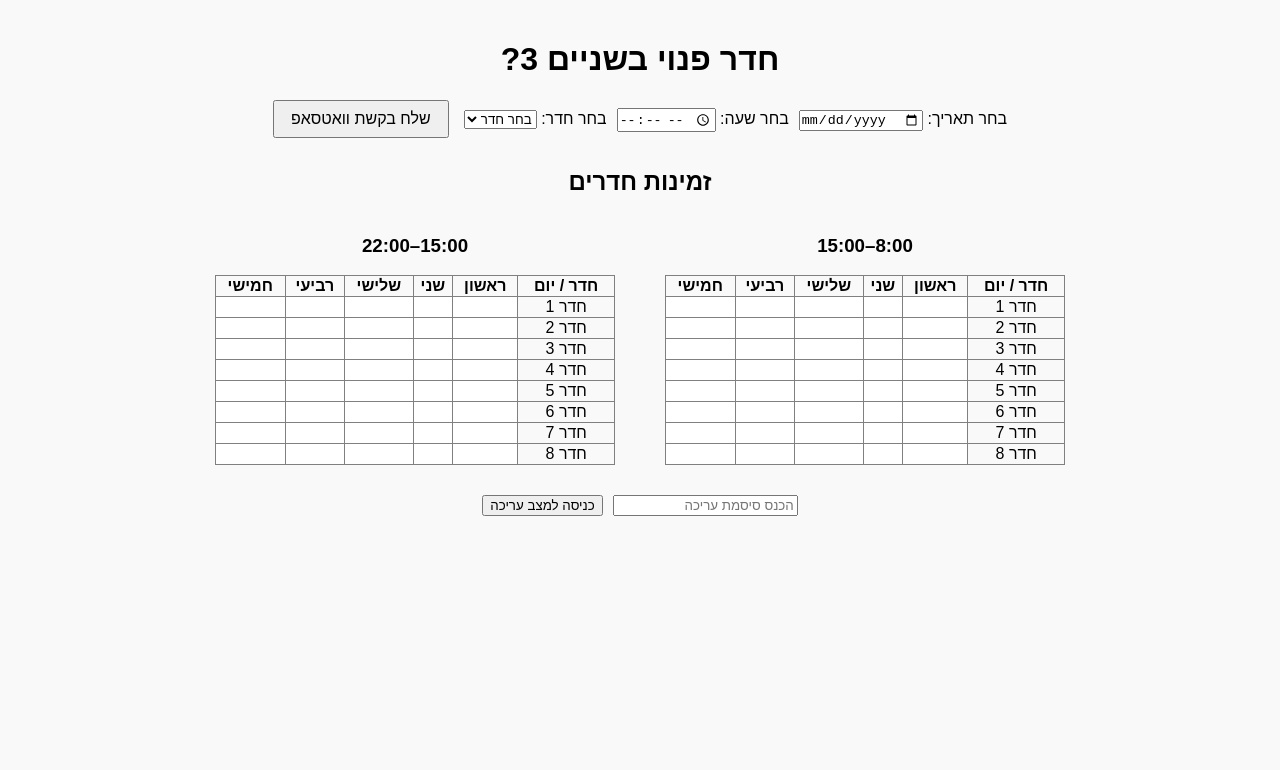
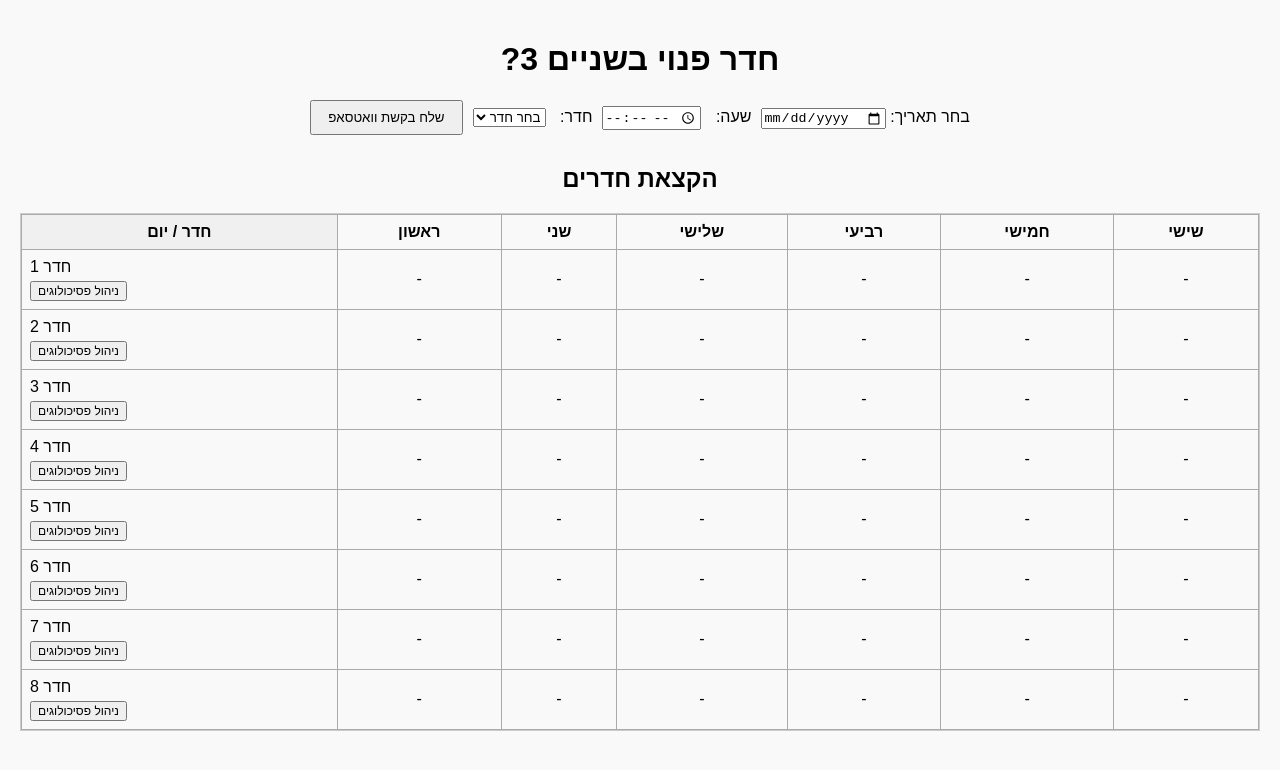
Before and after one commit to TomerAin/Room-Availability, a React (Create React App) app: page / in a window 1280 px wide. Shown: the top 770 px of the page. Built offline with nearby package versions, Linux system fonts and the light colour scheme.

Commit message:
Update App.jsx

```diff
--- a/src/App.jsx
+++ b/src/App.jsx
@@ -1,230 +1,144 @@
+// src/App.jsx
 import { useState, useEffect } from "react";
+import "./index.css";
 
-const defaultRoomPsychologists = {
-  1: ["דנה", "יואב", "מיכל"],
-  2: ["עדי", "רונית", "אבי"],
-  3: ["ליאור", "חגית", "נועה"],
-  4: ["תומר", "שירה", "אביגיל"],
-  5: ["אורי", "נעם", "גילי"],
-  6: ["מאיה", "עמרי", "איילת"],
-  7: ["טל", "דניאלה", "עמית"],
-  8: ["רוני", "גיתית", "שאול"],
-};
-
-const rooms = [1, 2, 3, 4, 5, 6, 7, 8];
-const days = ["ראשון", "שני", "שלישי", "רביעי", "חמישי"];
-const parts = ["8:00–15:00", "15:00–22:00"];
+const days = ["ראשון", "שני", "שלישי", "רביעי", "חמישי", "שישי"];
+const rooms = Array.from({ length: 8 }, (_, i) => i + 1);
 
 function App() {
   const [date, setDate] = useState("");
-  const [time, setTime] = useState("");
+  const [hour, setHour] = useState("");
   const [room, setRoom] = useState("");
-  const [schedule, setSchedule] = useState(() => JSON.parse(localStorage.getItem("roomSchedule") || "{}"));
-  const [editMode, setEditMode] = useState(false);
-  const [password, setPassword] = useState("");
-  const [showManage, setShowManage] = useState(false);
-  const [roomPsychologists, setRoomPsychologists] = useState(() =>
-    JSON.parse(localStorage.getItem("roomPsychologists") || JSON.stringify(defaultRoomPsychologists))
-  );
-  const [selectedManageRoom, setSelectedManageRoom] = useState(1);
-  const [newPsychologist, setNewPsychologist] = useState("");
+  const [psychologists, setPsychologists] = useState(() => {
+    const saved = localStorage.getItem("psychologists");
+    return saved ? JSON.parse(saved) : {};
+  });
+
+  const [editRoom, setEditRoom] = useState(null);
+  const [newName, setNewName] = useState("");
 
   useEffect(() => {
-    localStorage.setItem("roomSchedule", JSON.stringify(schedule));
-  }, [schedule]);
-
-  useEffect(() => {
-    localStorage.setItem("roomPsychologists", JSON.stringify(roomPsychologists));
-  }, [roomPsychologists]);
+    localStorage.setItem("psychologists", JSON.stringify(psychologists));
+  }, [psychologists]);
 
   const handleSubmit = () => {
-    if (!date || !room || !time) {
+    if (!date || !room || !hour) {
       alert("אנא מלא את כל השדות");
       return;
     }
-    const message = `שלום, האם חדר ${room} פנוי בתאריך ${date} בשעה ${time}?`;
+    const message = `שלום, האם חדר ${room} פנוי בתאריך ${date} בשעה ${hour}?`;
     const encodedMessage = encodeURIComponent(message);
     window.open(`https://wa.me/?text=${encodedMessage}`, "_blank");
   };
 
-  const handleCellClick = (day, roomNum, partIndex) => {
-    if (!editMode) return;
-    const key = `${day}-${roomNum}-${partIndex}`;
-    const options = roomPsychologists[roomNum] || [];
-    const current = schedule[key] || "";
-
-    const newValue = prompt(
-      `בחר פסיכולוג לחדר ${roomNum} ביום ${day} (${parts[partIndex]}):\n\n${options.join(", ")}`,
-      current
-    );
-
-    if (newValue === null) return;
-
-    if (options.includes(newValue)) {
-      setSchedule((prev) => ({ ...prev, [key]: newValue }));
-    } else if (newValue.trim() === "") {
-      setSchedule((prev) => {
-        const updated = { ...prev };
-        delete updated[key];
+  const handleAddPsychologist = () => {
+    if (!newName.trim()) return;
+    setPsychologists((prev) => {
+      const updated = {
+        ...prev,
+        [editRoom]: [...(prev[editRoom] || []), newName.trim()],
+      };
+      localStorage.setItem("psychologists", JSON.stringify(updated));
       return updated;
     });
-    } else {
-      alert("השם לא מופיע ברשימת הפסיכולוגים של החדר הזה.");
-    }
+    setNewName("");
   };
 
-  const handleLogin = () => {
-    if (password === "admin123") {
-      setEditMode(true);
-      setPassword("");
-    } else {
-      alert("סיסמה שגויה");
-    }
+  const handleRemovePsychologist = (index) => {
+    setPsychologists((prev) => {
+      const updated = {
+        ...prev,
+        [editRoom]: prev[editRoom].filter((_, i) => i !== index),
       };
-
-  const addPsychologist = () => {
-    if (!newPsychologist.trim()) return;
-    setRoomPsychologists((prev) => ({
-      ...prev,
-      [selectedManageRoom]: [...(prev[selectedManageRoom] || []), newPsychologist.trim()],
-    }));
-    setNewPsychologist("");
-  };
-
-  const removePsychologist = (name) => {
-    setRoomPsychologists((prev) => ({
-      ...prev,
-      [selectedManageRoom]: prev[selectedManageRoom].filter((p) => p !== name),
-    }));
+      localStorage.setItem("psychologists", JSON.stringify(updated));
+      return updated;
+    });
   };
 
   return (
-    <div dir="rtl" style={{ fontFamily: "Arial", textAlign: "center", padding: "20px" }}>
-      <h1>חדר פנוי בשניים 3?</h1>
+    <div dir="rtl" style={{ fontFamily: "Arial", padding: "20px" }}>
+      <h1 style={{ textAlign: "center" }}>חדר פנוי בשניים 3?</h1>
 
-      {/* בקשת וואטסאפ */}
-      <div style={{ marginBottom: "30px" }}>
+      <div style={{ marginBottom: "20px", textAlign: "center" }}>
         <label>בחר תאריך: </label>
         <input type="date" value={date} onChange={(e) => setDate(e.target.value)} />
-
-        <label style={{ marginRight: "10px" }}>בחר שעה: </label>
-        <input type="time" value={time} onChange={(e) => setTime(e.target.value)} />
-
-        <label style={{ marginRight: "10px" }}>בחר חדר: </label>
+        <label style={{ marginInline: "10px" }}>שעה: </label>
+        <input type="time" value={hour} onChange={(e) => setHour(e.target.value)} />
+        <label style={{ marginInline: "10px" }}>חדר: </label>
         <select value={room} onChange={(e) => setRoom(e.target.value)}>
           <option value="">בחר חדר</option>
           {rooms.map((r) => (
             <option key={r} value={r}>חדר {r}</option>
           ))}
         </select>
-
-        <button onClick={handleSubmit} style={{ marginRight: "15px", padding: "8px 16px", fontSize: "16px" }}>
+        <button onClick={handleSubmit} style={{ padding: "8px 16px", marginRight: "10px" }}>
           שלח בקשת וואטסאפ
         </button>
       </div>
 
-      {/* טבלת חדרים */}
-      {!showManage && (
-        <>
-          <h2>זמינות חדרים</h2>
-          <div style={{ display: "flex", justifyContent: "center", flexWrap: "wrap", gap: "50px" }}>
-            {parts.map((partLabel, partIndex) => (
-              <div key={partIndex}>
-                <h3>{partLabel}</h3>
-                <table border="1" style={{ borderCollapse: "collapse", direction: "rtl", minWidth: "400px" }}>
+      <h2 style={{ textAlign: "center", marginTop: "30px" }}>הקצאת חדרים</h2>
+      <div style={{ overflowX: "auto", border: "1px solid #ccc", direction: "ltr" }}>
+        <table style={{ borderCollapse: "collapse", width: "100%" }}>
           <thead>
             <tr>
-                      <th>חדר / יום</th>
+              <th style={{ border: "1px solid #aaa", padding: "8px", background: "#f0f0f0" }}>חדר / יום</th>
               {days.map((day) => (
-                        <th key={day}>{day}</th>
+                <th key={day} style={{ border: "1px solid #aaa", padding: "8px" }}>{day}</th>
               ))}
             </tr>
           </thead>
           <tbody>
             {rooms.map((roomNum) => (
               <tr key={roomNum}>
-                        <td>חדר {roomNum}</td>
-                        {days.map((day) => {
-                          const key = `${day}-${roomNum}-${partIndex}`;
-                          const current = schedule[key] || "";
-                          return (
-                            <td
-                              key={day}
-                              onClick={() => handleCellClick(day, roomNum, partIndex)}
-                              style={{
-                                cursor: editMode ? "pointer" : "default",
-                                padding: "5px",
-                                backgroundColor: editMode ? "#f0f0f0" : "white",
-                              }}
+                <td style={{ border: "1px solid #aaa", padding: "8px", background: "#f9f9f9" }}>
+                  חדר {roomNum}
+                  <br />
+                  <button
+                    style={{ marginTop: "5px", fontSize: "12px" }}
+                    onClick={() => setEditRoom(roomNum)}
                   >
-                              {current}
+                    ניהול פסיכולוגים
+                  </button>
                 </td>
-                          );
-                        })}
+                {days.map((day) => (
+                  <td key={day} style={{ border: "1px solid #aaa", padding: "8px", textAlign: "center" }}>
+                    {psychologists[roomNum]?.join(", ") || "-"}
+                  </td>
+                ))}
               </tr>
             ))}
           </tbody>
         </table>
       </div>
-            ))}
-          </div>
-        </>
-      )}
 
-      {/* כפתורי ניהול */}
-      <div style={{ marginTop: "30px" }}>
-        {!editMode ? (
-          <>
-            <input
-              type="password"
-              placeholder="הכנס סיסמת עריכה"
-              value={password}
-              onChange={(e) => setPassword(e.target.value)}
-            />
-            <button onClick={handleLogin} style={{ marginRight: "10px" }}>כניסה למצב עריכה</button>
-          </>
-        ) : (
-          <>
-            <p style={{ color: "green" }}>מצב עריכה פעיל</p>
-            <button onClick={() => setShowManage(!showManage)} style={{ marginTop: "10px" }}>
-              {showManage ? "חזרה לטבלה" : "ניהול פסיכולוגים קבועים"}
-            </button>
-          </>
-        )}
-      </div>
-
-      {/* מסך ניהול פסיכולוגים */}
-      {editMode && showManage && (
-        <div style={{ marginTop: "30px", maxWidth: "400px", marginInline: "auto", textAlign: "right" }}>
-          <h3>ניהול פסיכולוגים קבועים</h3>
-          <label>בחר חדר: </label>
-          <select value={selectedManageRoom} onChange={(e) => setSelectedManageRoom(Number(e.target.value))}>
-            {rooms.map((r) => (
-              <option key={r} value={r}>חדר {r}</option>
-            ))}
-          </select>
-
-          <ul style={{ paddingRight: "20px" }}>
-            {(roomPsychologists[selectedManageRoom] || []).map((name) => (
-              <li key={name}>
-                {name}
-                <button
-                  onClick={() => removePsychologist(name)}
-                  style={{ marginRight: "10px", color: "red", background: "none", border: "none", cursor: "pointer" }}
+      {/* חלונית עריכת פסיכולוגים */}
+      {editRoom && (
+        <div
+          style={{
+            position: "fixed", top: "20%", left: "50%", transform: "translateX(-50%)",
+            background: "white", padding: "20px", border: "1px solid #ccc", borderRadius: "8px", zIndex: 1000
+          }}
         >
-                  מחק
-                </button>
+          <h3>פסיכולוגים בחדר {editRoom}</h3>
+          <ul>
+            {(psychologists[editRoom] || []).map((name, index) => (
+              <li key={index}>
+                {name}{" "}
+                <button onClick={() => handleRemovePsychologist(index)}>❌</button>
               </li>
             ))}
           </ul>
-
           <input
-            type="text"
-            value={newPsychologist}
-            onChange={(e) => setNewPsychologist(e.target.value)}
-            placeholder="הוסף פסיכולוג חדש"
+            placeholder="הוסף שם פסיכולוג"
+            value={newName}
+            onChange={(e) => setNewName(e.target.value)}
+            style={{ marginTop: "10px", padding: "5px", width: "80%" }}
           />
-          <button onClick={addPsychologist} style={{ marginRight: "10px" }}>הוסף</button>
+          <br />
+          <button onClick={handleAddPsychologist} style={{ marginTop: "10px" }}>הוסף</button>
+          <button onClick={() => setEditRoom(null)} style={{ marginRight: "10px", marginTop: "10px" }}>
+            סגור
+          </button>
         </div>
       )}
     </div>
```
Lines whose indentation alone changed are shown as unchanged.
